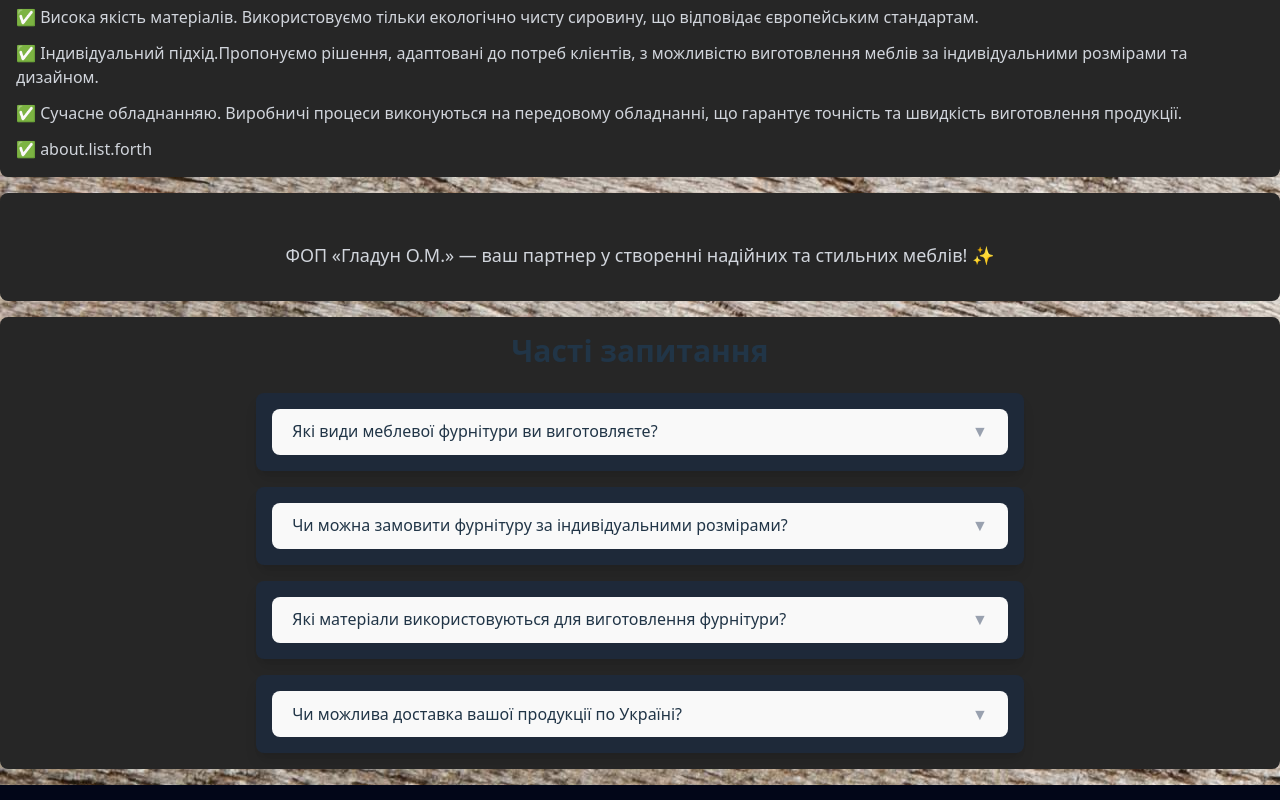
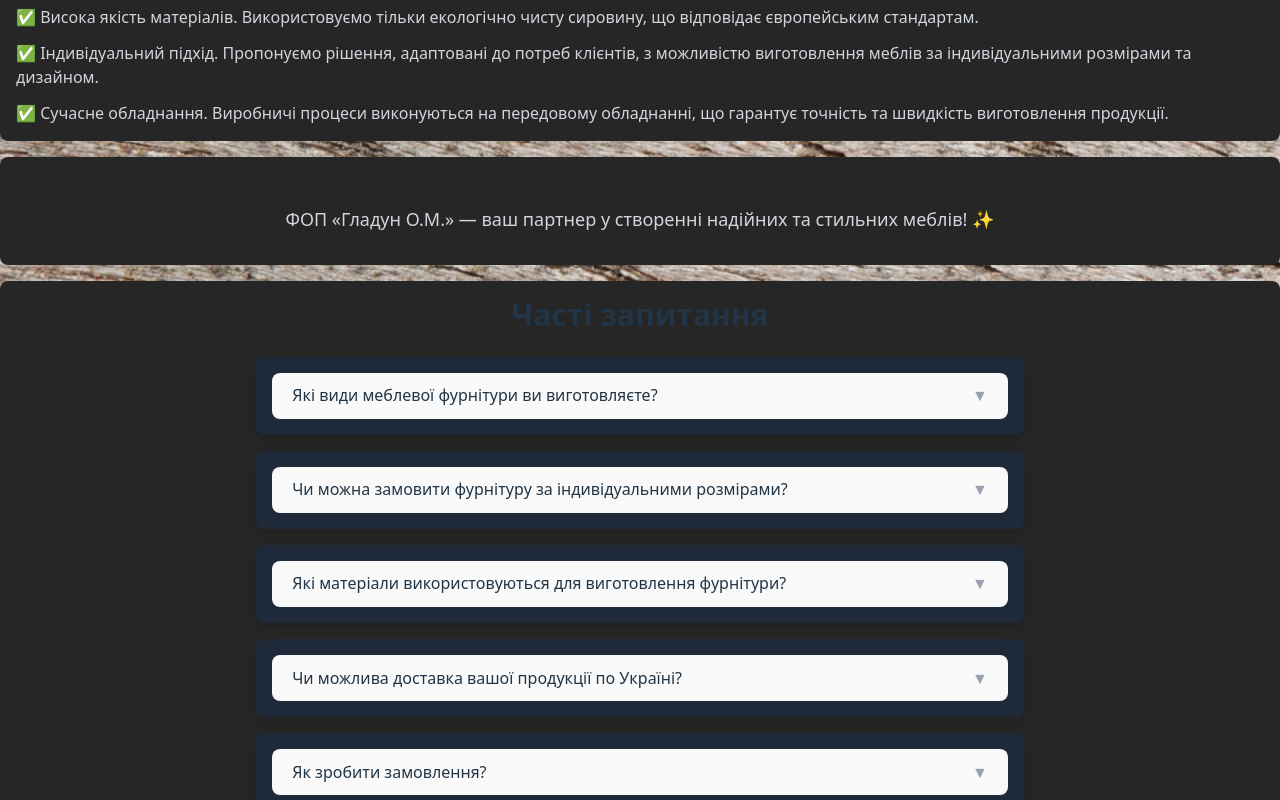
Before and after one commit to MartFrida/furnitura-app, a React (Vite) app: page / in a window 1280 px wide. Shown: the part 1280-2080 px from the top of the page. Built offline with nearby package versions, Linux system fonts and the light colour scheme.

Commit message:
correct sections faq and ABOUT

```diff
--- a/public/locales/ua/translation.json
+++ b/public/locales/ua/translation.json
@@ -9,14 +9,14 @@
   },
   "about": {
     "title": "ФОП «Гладун О.М»",
-    "introduse": "ФОП «Гладун О.М.» надає високоякісний та точний розкрій ДСП, ДВП, ОСБ та МДФ, а також виготовляє меблеві заготовки та елементи за індивідуальними розмірами, включаючи обробку кромкою ПВХ. З 2013 року компанія активно розвивається на меблевому ринку, пропонуючи клієнтам різноманітний асортимент продукції. ",
+    "introduse": "ФОП «Гладун О.М.» надає високоякісний та точний розкрій ДСП, ДВП, ОСБ та МДФ, а також виготовляє меблеві заготовки та елементи за індивідуальними розмірами, включаючи обробку кромкою ПВХ. З 2013 року компанія активно розвивається на меблевому ринку, пропонуючи клієнтам різноманітний асортимент продукції.",
     "description": "ФОП «Гладун О.М.» — це українська компанія, яка займається виготовленням меблевих заготовок та виробництвом меблів для дому та офісу. Наша продукція поєднує якість, функціональність та сучасний дизайн.",
     "why": "Чому варто звернутися до нас?",
-    "list": {
-      "first": "Висока якість матеріалів. Використовуємо тільки екологічно чисту сировину, що відповідає європейським стандартам.",
-      "second": "Індивідуальний підхід.Пропонуємо рішення, адаптовані до потреб клієнтів, з можливістю виготовлення меблів за індивідуальними розмірами та дизайном.",
-      "third": "Сучасне обладнанняю. Виробничі процеси виконуються на передовому обладнанні, що гарантує точність та швидкість виготовлення продукції."
-    },
+    "list": [
+      "Висока якість матеріалів. Використовуємо тільки екологічно чисту сировину, що відповідає європейським стандартам.",
+      "Індивідуальний підхід. Пропонуємо рішення, адаптовані до потреб клієнтів, з можливістю виготовлення меблів за індивідуальними розмірами та дизайном.",
+      "Сучасне обладнання. Виробничі процеси виконуються на передовому обладнанні, що гарантує точність та швидкість виготовлення продукції."
+    ],
     "join": "ФОП «Гладун О.М.» — ваш партнер у створенні надійних та стильних меблів!"
   },
   "form": {
@@ -43,43 +43,61 @@
   "faq": {
     "title": "Часті запитання",
     "open": "Відчинено щодня з 09:00 до 19:00.",
-    "first-title": "Які види меблевої фурнітури ви виготовляєте?",
-    "first-description": "Ми виготовляємо широкий асортимент меблевої фурнітури, включаючи:",
-    "first-list": {
-      "one": "Петлі та завіси",
-      "two": "Напрямні для шухляд",
-      "three": "Ручки та гачки",
-      "fore": "Механізми для розсувних систем",
-      "five": "Регульовані опори та ніжки"
-    },
-    "second-title": "Чи можна замовити фурнітуру за індивідуальними розмірами?",
-    "second-description": "Так, ми пропонуємо можливість виготовлення меблевої фурнітури за індивідуальними розмірами та дизайном. Зв’яжіться з нами для обговорення деталей.",
-    "third-title": "Які матеріали використовуються для виготовлення фурнітури?",
-    "third-description": "Ми використовуємо високоякісні матеріали, такі як:",
-    "third-list": {
-      "one": "Сталь",
-      "two": "Алюміній",
-      "three": "Латунь",
-      "fore": "Дерево",
-      "five": "Пластик високої міцності"
-    },
-    "forth-title": "Чи можлива доставка вашої продукції по Україні?",
-    "forth-description": "Так, ми здійснюємо доставку по всій території України через популярні служби доставки.",
-    "fifth-title": "Як зробити замовлення?",
-    "fifth-description": "Ви можете зробити замовлення через:",
-    "fifth-list": {
-      "one": "Написавши нам у формі котнакту і ми зв'яжемося з вами за уточненням деталей",
-      "two": "Телефонний дзвінок",
-      "three": "По електронній пошті",
-      "fore": "Телеграм",
-      "five": "Вайбер"
-    },
-    "six-title": "Які терміни виготовлення замовлення?",
-    "six-description": "Терміни виготовлення залежать від складності виробу та обсягу замовлення. Зазвичай це від 3 до 14 робочих днів.",
-    "seven-title": "Чи надаєте ви гарантію на фурнітуру?",
-    "seven-description": "Так, на всю продукцію діє гарантія від 12 до 24 місяців, залежно від типу фурнітури.",
-    "eight-title": "Чи працюєте ви з оптовими замовленнями?",
-    "eight-description": "Так, ми співпрацюємо з меблевими виробниками, дизайнерами та магазинами, пропонуючи вигідні умови для оптових покупців."
+    "questions": [
+      {
+        "title": "Які види меблевої фурнітури ви виготовляєте?",
+        "description": "Ми виготовляємо широкий асортимент меблевої фурнітури, включаючи:",
+        "list": [
+          "Петлі та завіси",
+          "Напрямні для шухляд",
+          "Ручки та гачки",
+          "Механізми для розсувних систем",
+          "Регульовані опори та ніжки"
+        ]
+      },
+      {
+        "title": "Чи можна замовити фурнітуру за індивідуальними розмірами?",
+        "description": "Так, ми пропонуємо можливість виготовлення меблевої фурнітури за індивідуальними розмірами та дизайном. Зв’яжіться з нами для обговорення деталей."
+      },
+      {
+        "title": "Які матеріали використовуються для виготовлення фурнітури?",
+        "description": "Ми використовуємо високоякісні матеріали, такі як:",
+        "list": [
+          "Сталь",
+          "Алюміній",
+          "Латунь",
+          "Дерево",
+          "Пластик високої міцності"
+        ]
+      },
+      {
+        "title": "Чи можлива доставка вашої продукції по Україні?",
+        "description": "Так, ми здійснюємо доставку по всій території України через популярні служби доставки."
+      },
+      {
+        "title": "Як зробити замовлення?",
+        "description": "Ви можете зробити замовлення через:",
+        "list": [
+          "Написавши нам у формі котнакту і ми зв'яжемося з вами за уточненням деталей",
+          "Телефонний дзвінок",
+          "По електронній пошті",
+          "Телеграм",
+          "Вайбер"
+        ]
+      },
+      {
+        "title": "Які терміни виготовлення замовлення?",
+        "description": "Терміни виготовлення залежать від складності виробу та обсягу замовлення. Зазвичай це від 3 до 14 робочих днів."
+      },
+      {
+        "title": "Чи надаєте ви гарантію на фурнітуру?",
+        "description": "Так, на всю продукцію діє гарантія від 12 до 24 місяців, залежно від типу фурнітури."
+      },
+      {
+        "title": "Чи працюєте ви з оптовими замовленнями?",
+        "description": "Так, ми співпрацюємо з меблевими виробниками, дизайнерами та магазинами, пропонуючи вигідні умови для оптових покупців."
+      }
+    ]
   },
   "footer": "Зв'язатися з нами"
 }
--- a/src/components/About.tsx
+++ b/src/components/About.tsx
@@ -3,9 +3,20 @@ import { useTranslation } from "react-i18next";
 // import RegisterModal from "./RegisterModal";
 import Container from "./Container";
 
+interface AboutItem {
+  title: string;
+  introduse: string;
+  description: string;
+  why: string;
+  list: string[];
+  join: string;
+}
+
 const About: React.FC = () => {
   const { t } = useTranslation();
-  // const [isModalOpen, setIsModalOpen] = useState<boolean>(false);
+  const abouts = t('about', { returnObjects: true }) as AboutItem;
+
+
   return (
     <>
       <Container>
@@ -25,11 +36,9 @@ const About: React.FC = () => {
 
         <h3 className="text-2xl font-semibold text-orange-400">{t("about.why")}</h3>
         <ul className="mt-4 space-y-3 text-gray-300">
-          <li>✅ {t("about.list.first")}</li>
-          <li>✅ {t("about.list.second")}</li>
-          <li>✅ {t("about.list.third")}</li>
-          <li>✅ {t("about.list.forth")}</li>
-        </ul>
+          {abouts.list.map((index, item) => (
+            <li key={index}>✅ {t(`about.list.${item}`)}</li>
+          ))}                </ul>
 
       </Container>
       <Container>
@@ -37,13 +46,6 @@ const About: React.FC = () => {
           <p className="text-lg text-gray-300 mb-4">
             {t("about.join")} ✨
           </p>
-          {/* <button
-            onClick={() => setIsModalOpen(true)}
-
-            className="bg-gradient-to-r from-green-400 to-blue-500 text-white font-bold py-2 px-4 rounded transition duration-300 ease-in-out transform hover:scale-105 hover:brightness-110"
-          >
-            {t("hero.become")}
-          </button> */}
         </div>
 
       </Container >
--- a/src/components/FAQSection.jsx
+++ b/src/components/FAQSection.jsx
@@ -4,26 +4,8 @@ import Container from "./Container";
 
 const FAQSection = () => {
   const { t } = useTranslation();
-  const faqs = [
-    {
-      question: t("faq.first-title"),
-      answer:
-        t('faq.first-description'),
-      list: ["one", "two", "three", "fore", "five"]
-    },
-    {
-      question: t("faq.second-title"),
-      answer: t('faq.second-description'),
-    },
-    {
-      question: t("faq.third-title"),
-      answer: t('faq.third-description'),
-    },
-    {
-      question: t("faq.forth-title"),
-      answer: t('faq.forth-description'),
-    },
-  ];
+  const faqs = t('faq.questions', { returnObjects: true });
+
   const [openIndex, setOpenIndex] = useState(null);
 
   const toggleFAQ = (index) => {
@@ -33,7 +15,7 @@ const FAQSection = () => {
   return (
     <Container>
       <div className="max-w-3xl mx-auto text-center">
-        <h2 className="text-3xl font-bold mb-6"> {t("faq.title")}</h2>
+        <h2 className="text-3xl font-bold mb-6">{t("faq.title")}</h2>
       </div>
 
       <div className="max-w-3xl mx-auto space-y-4">
@@ -43,13 +25,23 @@ const FAQSection = () => {
               className="w-full flex justify-between items-center text-left font-semibold text-lg"
               onClick={() => toggleFAQ(index)}
             >
-              {faq.question}
+              {faq.title}
               <span className="text-gray-400">
                 {openIndex === index ? "▲" : "▼"}
               </span>
             </button>
+
             {openIndex === index && (
-              <p className="mt-2 text-gray-300">{faq.answer}</p>
+              <div className="mt-2">
+                <p className="text-gray-300">{faq.description}</p>
+                {faq.list && faq.list.length > 0 && (
+                  <ul className="list-disc ml-6 mt-2 text-gray-300">
+                    {faq.list.map((item, i) => (
+                      <li key={i}>{t(`${item}`)}</li>
+                    ))}
+                  </ul>
+                )}
+              </div>
             )}
           </div>
         ))}
--- a/src/pages/Contact.tsx
+++ b/src/pages/Contact.tsx
@@ -51,7 +51,7 @@ const Contact = () => {
             </div>
             <div className="flex items-center gap-4">
               <FaEnvelope className="text-orange-400 text-2xl" />
-              <a href="mailto:ahmadbutt.sclub@gmail.com" className="text-gray-300">ahmadbutt.sclub@gmail.com
+              <a href="mailto:furnituragladun@gmail.com" className="text-gray-300">furnituragladun@gmail.com
               </a>
             </div>
           </div>
```
